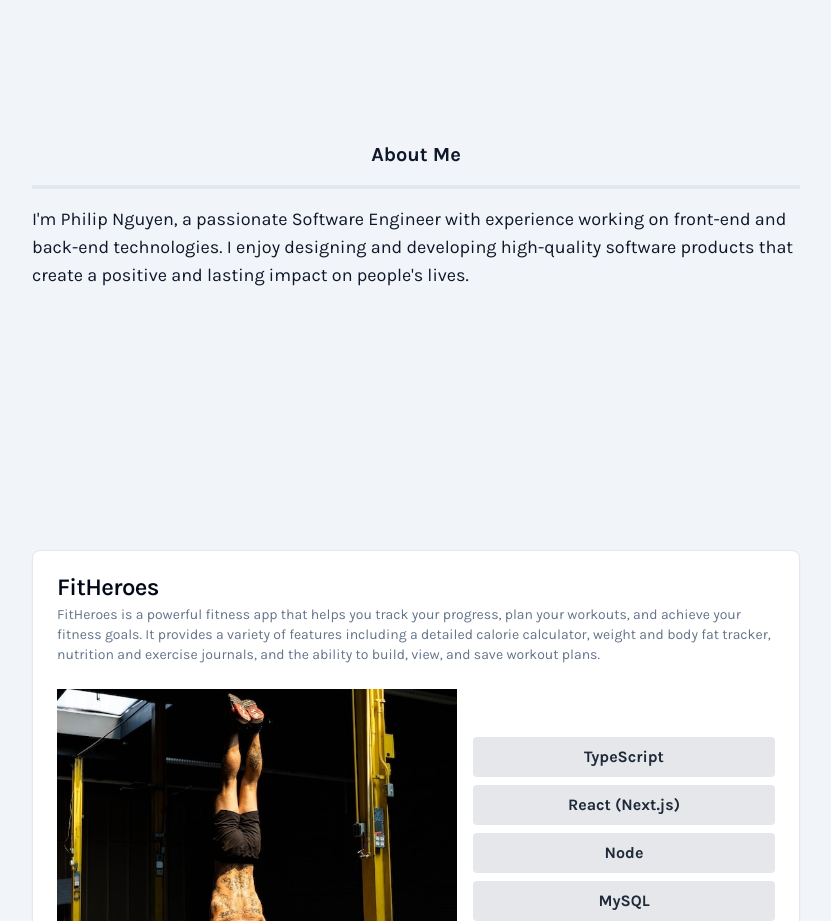
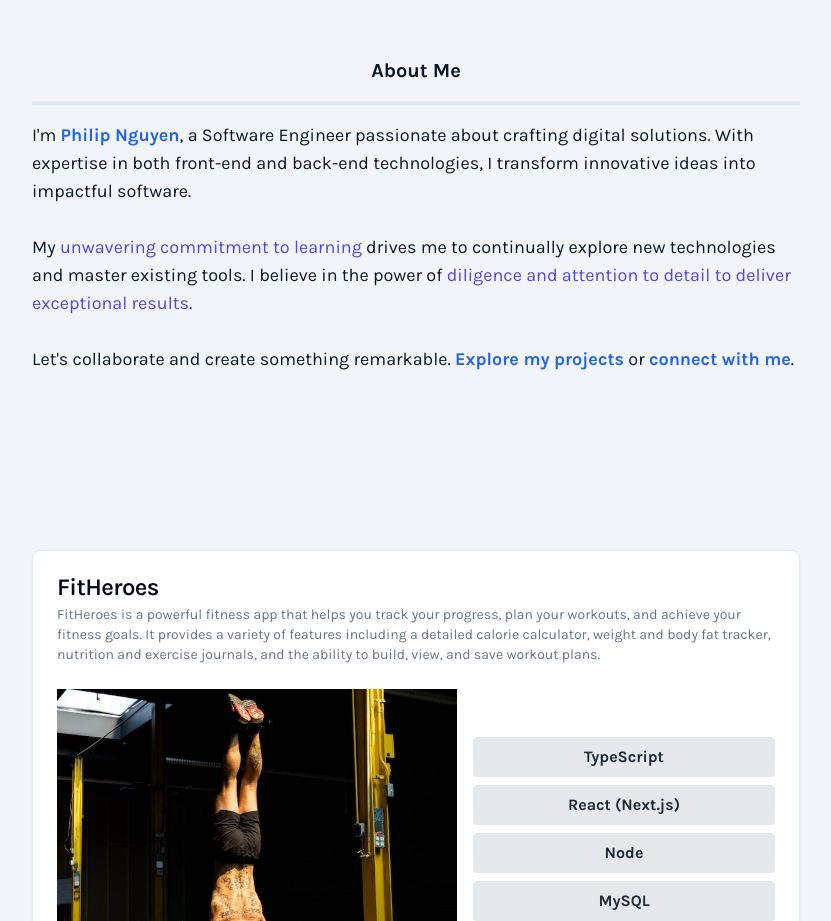
Before and after one commit to pn-code/personal-portfolio-nextjs, a Next.js app: page / in a window 1280 px wide. Shown: the part 920-1841 px from the top of the page, without its empty margins (224-1055 px from the left). Built offline with nearby package versions, Linux system fonts and the light colour scheme.

Commit message:
Updated information in About Section

```diff
--- a/components/portfolio/About.tsx
+++ b/components/portfolio/About.tsx
@@ -9,11 +9,22 @@ const About = () => {
           <span className="border-b-primaryBtn border-b-2 sm:border-b-4"></span>
 
           <p className="text-sm sm:text-lg text-primary text-left rounded-md">
-                        I&apos;m Philip Nguyen, a passionate Software Engineer
-                        with experience working on front-end and back-end
-                        technologies. I enjoy designing and developing
-                        high-quality software products that create a positive
-                        and lasting impact on people&apos;s lives.
+            I&apos;m{" "}
+            <span className="font-bold text-blue-600 dark:text-blue-400">Philip Nguyen</span>
+            , a Software Engineer passionate about crafting digital solutions.
+            With expertise in both front-end and back-end technologies, I
+            transform innovative ideas into impactful software.
+            <br />
+            <br />
+            My <span className="text-indigo-600 dark:text-indigo-400">unwavering commitment to learning</span> drives me to continually
+            explore new technologies and master existing tools. I believe in the
+            power of <span className="text-indigo-600 dark:text-indigo-400">diligence and attention to detail to deliver exceptional
+            results</span>.
+            <br />
+            <br />
+            Let&apos;s collaborate and create something remarkable.{" "}
+            <a className="text-blue-600 font-bold dark:text-blue-400 hover:underline" href="#projects">Explore my projects</a> or{" "}
+            <a className="text-blue-600 font-bold dark:text-blue-400 hover:underline" href="#footer">connect with me</a>.
           </p>
         </div>
       </div>
```
Lines whose indentation alone changed are shown as unchanged.
